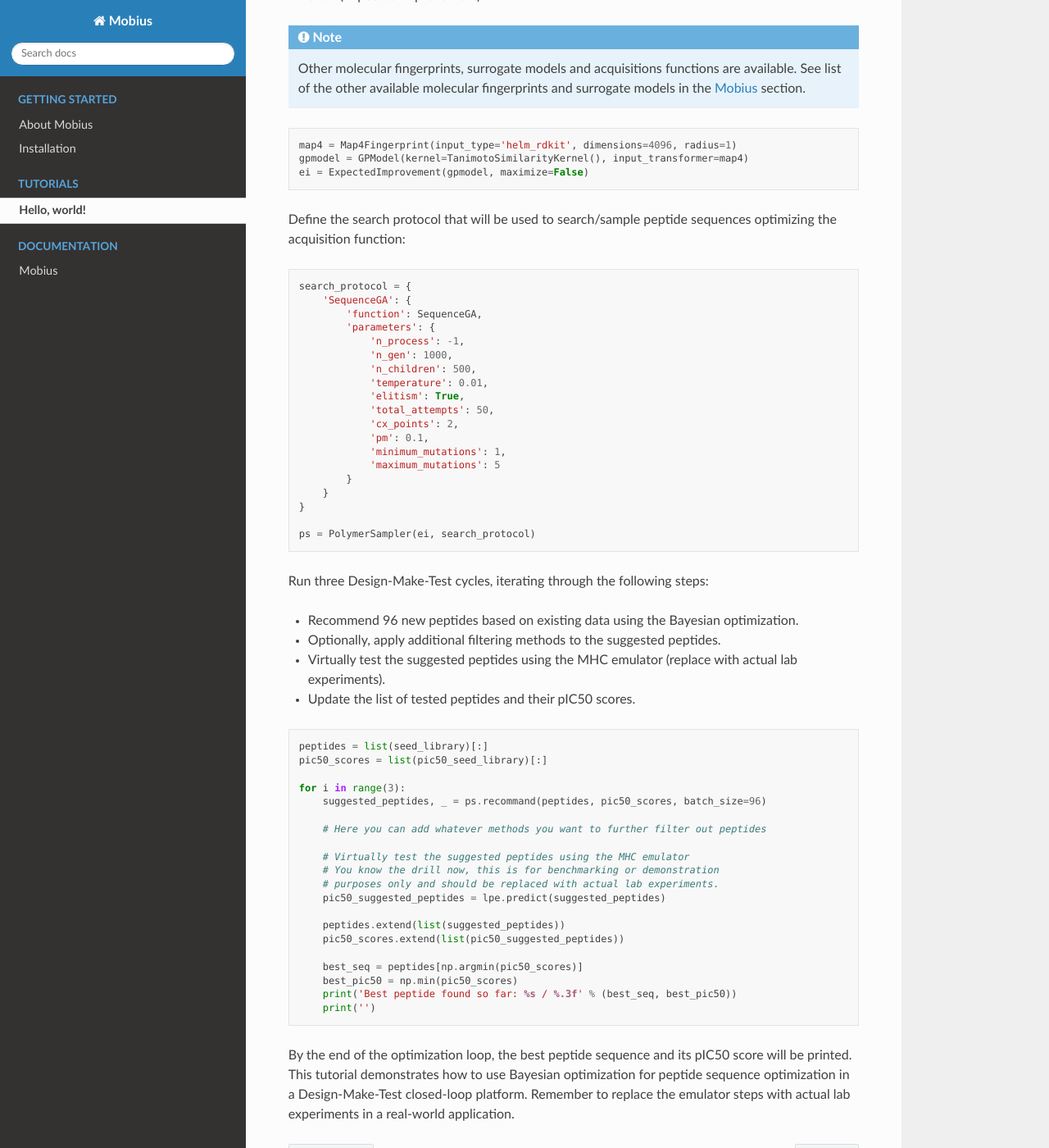
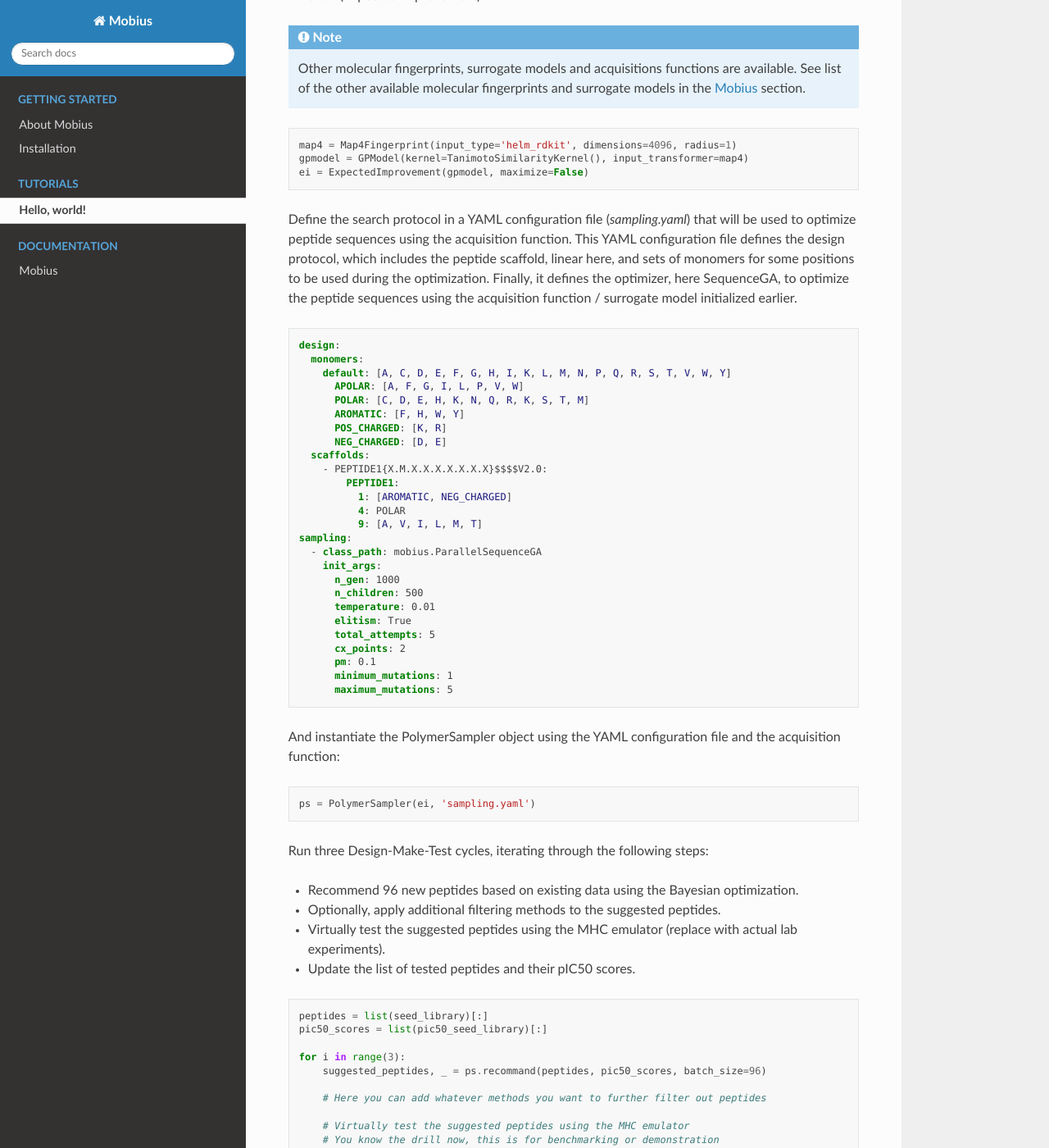
Before and after one commit to jeeberhardt/mobius, a Sphinx documentation site: the page built from docs/source/hello_world.rst, in a window 1280 px wide and 1400 px high, scrolled down 1892 px. Shown: the whole window at 82% size. Built offline with Sphinx 7.4.7 and the Read the Docs theme 2.0.0, drawn with Linux system fonts in a browser that asks for light colours.

Commit message:
Update documentation with new YAML config.

```diff
--- a/docs/source/hello_world.rst
+++ b/docs/source/hello_world.rst
@@ -97,30 +97,46 @@ and the acquisition function (Expected Improvement):
     gpmodel = GPModel(kernel=TanimotoSimilarityKernel(), input_transformer=map4)
     ei = ExpectedImprovement(gpmodel, maximize=False)
 
-Define the search protocol that will be used to search/sample peptide sequences
-optimizing the acquisition function:
+Define the search protocol in a YAML configuration file (`sampling.yaml`) that will be used
+to optimize peptide sequences using the acquisition function. This YAML configuration file defines the design
+protocol, which includes the peptide scaffold, linear here, and sets of monomers for some positions to be used
+during the optimization. Finally, it defines the optimizer, here SequenceGA, to optimize the peptide sequences
+using the acquisition function / surrogate model initialized earlier.
+
+.. code-block:: YAML
+
+    design:
+      monomers:
+        default: [A, C, D, E, F, G, H, I, K, L, M, N, P, Q, R, S, T, V, W, Y]
+          APOLAR: [A, F, G, I, L, P, V, W]
+          POLAR: [C, D, E, H, K, N, Q, R, K, S, T, M]
+          AROMATIC: [F, H, W, Y]
+          POS_CHARGED: [K, R]
+          NEG_CHARGED: [D, E]
+      scaffolds:
+        - PEPTIDE1{X.M.X.X.X.X.X.X.X}$$$$V2.0:
+            PEPTIDE1:
+              1: [AROMATIC, NEG_CHARGED]
+              4: POLAR
+              9: [A, V, I, L, M, T]
+    sampling:
+      - class_path: mobius.ParallelSequenceGA
+        init_args:
+          n_gen: 1000
+          n_children: 500
+          temperature: 0.01
+          elitism: True
+          total_attempts: 5
+          cx_points: 2
+          pm: 0.1
+          minimum_mutations: 1
+          maximum_mutations: 5
+
+And instantiate the PolymerSampler object using the YAML configuration file and the acquisition function:
 
 .. code-block:: python
 
-    search_protocol = {
-        'SequenceGA': {
-            'function': SequenceGA,
-            'parameters': {
-                'n_process': -1,
-                'n_gen': 1000,
-                'n_children': 500,
-                'temperature': 0.01,
-                'elitism': True,
-                'total_attempts': 50,
-                'cx_points': 2,
-                'pm': 0.1,
-                'minimum_mutations': 1,
-                'maximum_mutations': 5
-            }
-        }
-    }
-
-    ps = PolymerSampler(ei, search_protocol)
+    ps = PolymerSampler(ei, 'sampling.yaml')
 
 Run three Design-Make-Test cycles, iterating through the following steps:
 
```
Also changed, not shown: README.md (+1 -1 lines).
